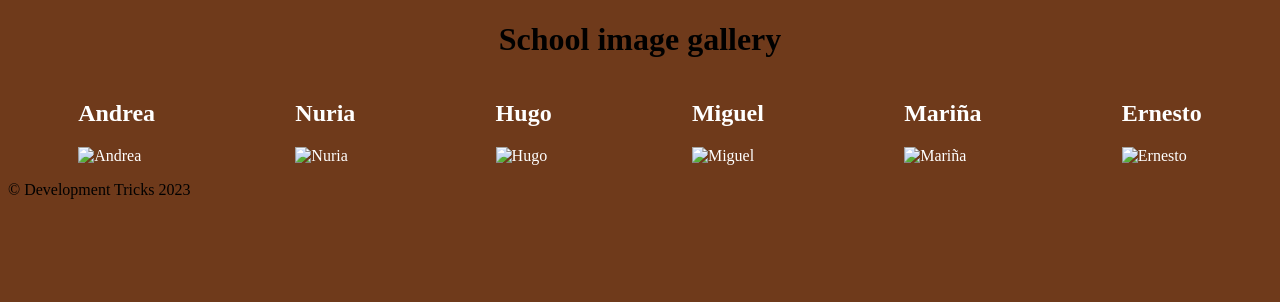
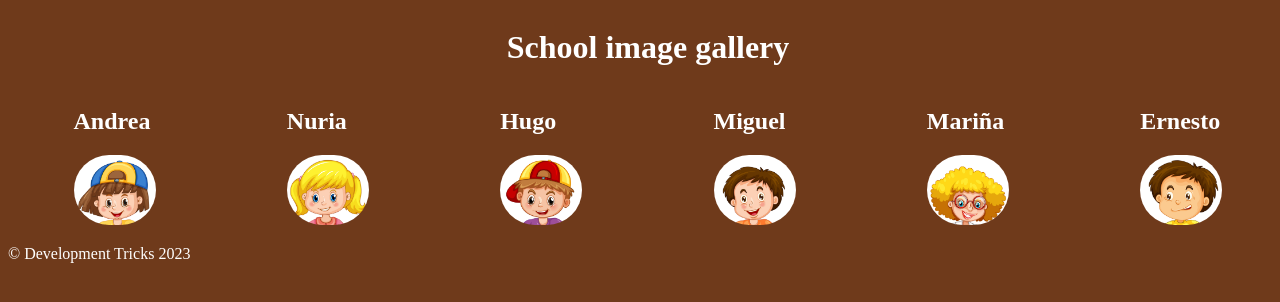
Before and after one commit to Letizialf/Gallery, a plain HTML site: page index.html in a window 1280 px wide. Drawn offline with Linux system fonts and the light colour scheme; a web font is replaced by a local one.

Commit message:
fotoooss

```diff
--- a/index.html
+++ b/index.html
@@ -15,33 +15,27 @@
 		<main>
 			<article>
 				<h2>Andrea</h2>
-				<img src="" alt="Andrea">
-                <link rel="Andrea" href="/IMG/kid1.png">
+				<img src="./IMG/kid1.png" alt="Andrea">
 			</article>
 			<article>
 				<h2>Nuria</h2>
-				<img src="" alt="Nuria">
-                 <link rel="Nuria" href="/IMG/kid2.png">
+				<img src="./IMG/kid2.png" alt="Nuria">
 			</article>
 			<article>
 				<h2>Hugo</h2>
-				<img src="" alt="Hugo">
-                 <link rel="Hugo" href="/IMG/kid3.png">
+				<img src="./IMG/kid3.png" alt="Hugo">
 			</article>
 			<article>
 				<h2>Miguel</h2>
-				<img src="" alt="Miguel">
-                <link rel="Miguel" href="/IMG/kid4.png">
+				<img src="./IMG/kid4.png" alt="Miguel">
 			</article>
 			<article>
 				<h2>Mariña</h2>
-				<img src="" alt="Mariña">
-                 <link rel="Mariña" href="/IMG/kid5.png">
+				<img src="./IMG/kid5.png" alt="Mariña">
 			</article>
 			<article>
 				<h2>Ernesto</h2>
-				<img src="" alt="Ernesto">
-                <link rel="Ernesto" href="/IMG/kid6.png">
+				<img src="./IMG/kid6.png" alt="Ernesto">
 			</article>
 		</main>
 		<footer>
--- a/style.css
+++ b/style.css
@@ -1,12 +1,15 @@
-html{
+html, body{
     height: 100%;
     width: 100%;
     background-color: #6F3A1B;
+    color: white;
+    display: flex;
+    flex-direction: column;
 }
 h1{
     display: flex;
     justify-content: center;
-    color: black;
+    color: white;
     font-family: Vina Sans;
 }
 main{
@@ -14,5 +17,9 @@ main{
     justify-content: space-around;
     color:white;
     font-family: Vina Sans;
-    display: flex;
+
 }
+img{
+    height: 70px;
+    border-radius: 90px;
+}
```
